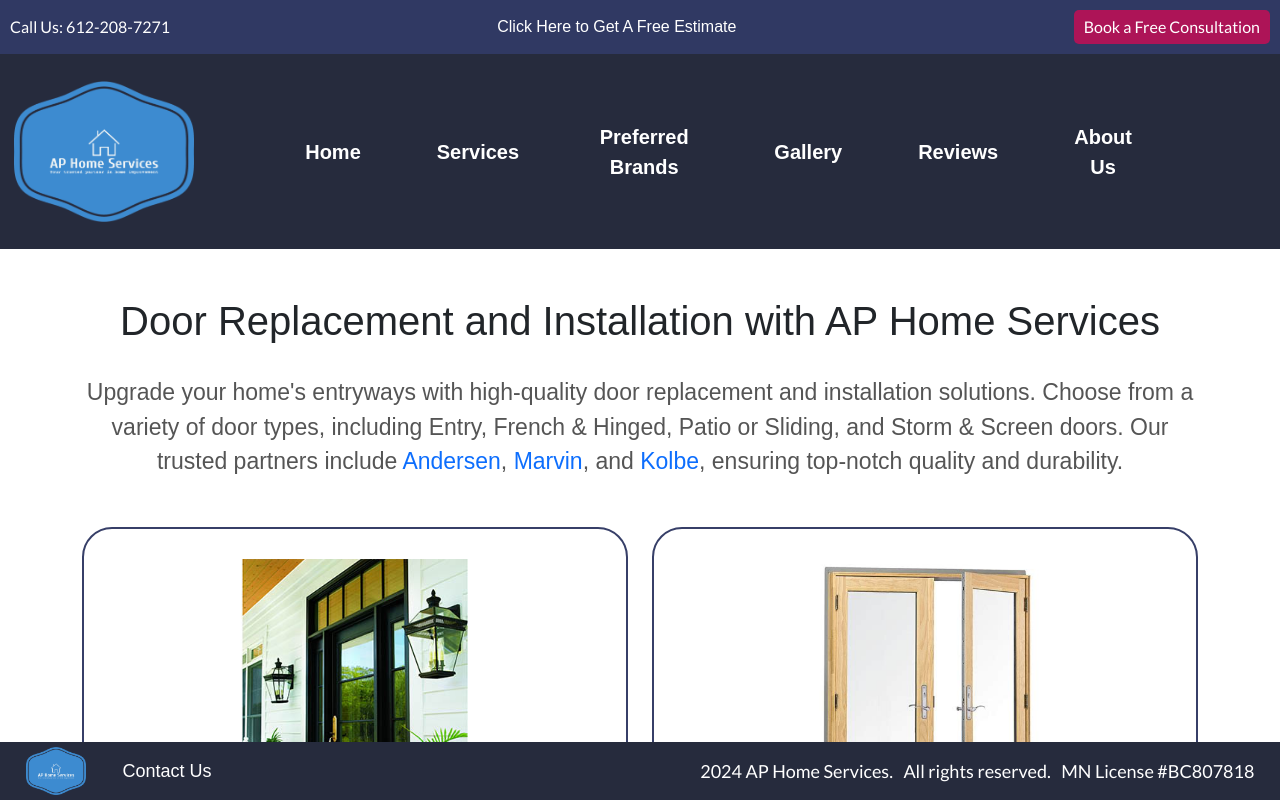
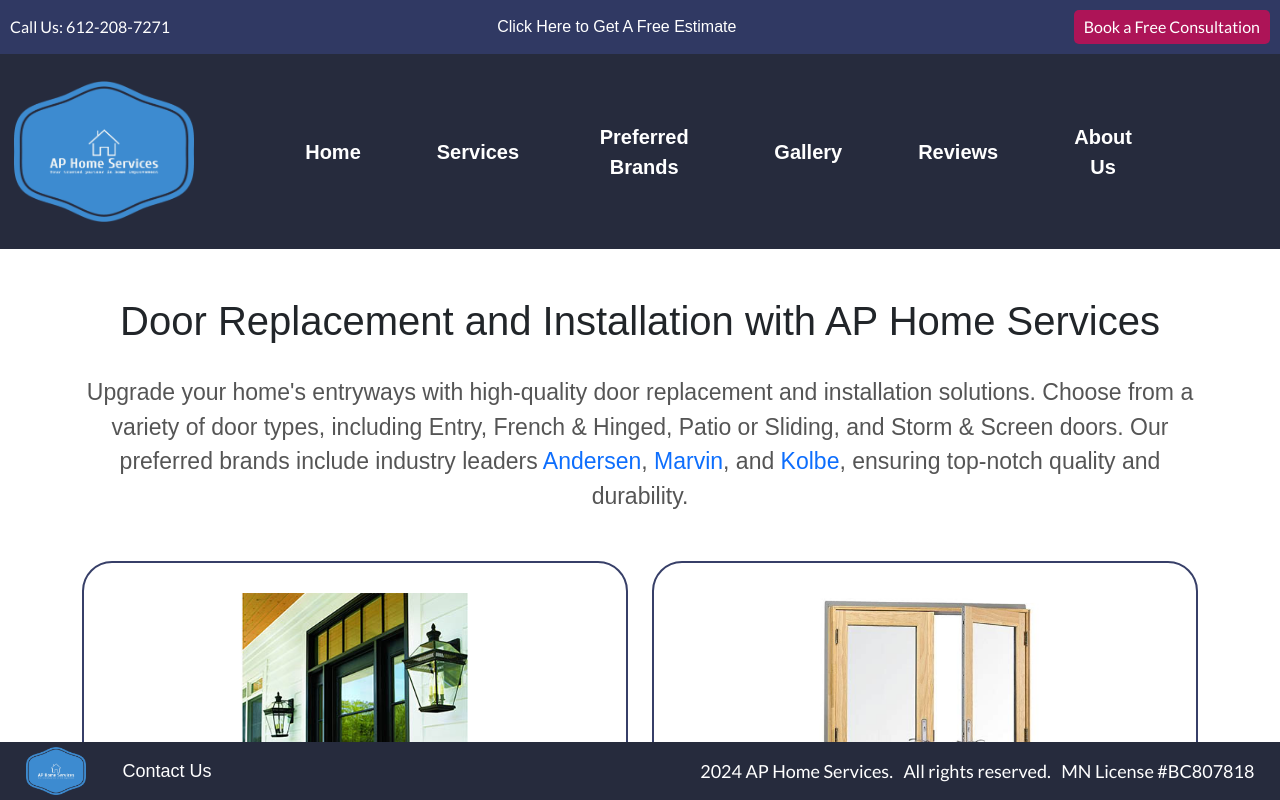
Before and after one commit to Amigovich/aphomesvc, a React (Vite) app: page /doors in a window 1280 px wide. Built offline with nearby package versions, Linux system fonts and the light colour scheme; a web font is replaced by a local one.

Commit message:
Update Doors.jsx

```diff
--- a/src/js/Doors.jsx
+++ b/src/js/Doors.jsx
@@ -11,7 +11,7 @@ const Doors = () => {
     <div>
       <Container className="mt-5">
         <h1 className="svc-title text-center">Door Replacement and Installation with AP Home Services</h1>
-        <p className="text-center">Upgrade your home's entryways with high-quality door replacement and installation solutions. Choose from a variety of door types, including Entry, French & Hinged, Patio or Sliding, and Storm & Screen doors. Our trusted partners include <a href="https://www.andersenwindows.com/windows-and-doors/doors/" target="_blank" rel="noopener noreferrer" style={{ textDecoration: "none" }}>Andersen</a>, <a href="https://www.marvin.com/products/doors" target="_blank" rel="noopener noreferrer" style={{ textDecoration: "none" }}>Marvin</a>, and <a href="https://www.kolbewindows.com/doors" target="_blank" rel="noopener noreferrer" style={{ textDecoration: "none" }}>Kolbe</a>, ensuring top-notch quality and durability.</p>
+        <p className="text-center">Upgrade your home's entryways with high-quality door replacement and installation solutions. Choose from a variety of door types, including Entry, French & Hinged, Patio or Sliding, and Storm & Screen doors. Our preferred brands include industry leaders <a href="https://www.andersenwindows.com/windows-and-doors/doors/" target="_blank" rel="noopener noreferrer" style={{ textDecoration: "none" }}>Andersen</a>, <a href="https://www.marvin.com/products/doors" target="_blank" rel="noopener noreferrer" style={{ textDecoration: "none" }}>Marvin</a>, and <a href="https://www.kolbewindows.com/doors" target="_blank" rel="noopener noreferrer" style={{ textDecoration: "none" }}>Kolbe</a>, ensuring top-notch quality and durability.</p>
         <Row className="mb-3 mt-5 justify-content-center">
           <Col md={6} className="mb-3">
             <div className="tile text-center">
```
